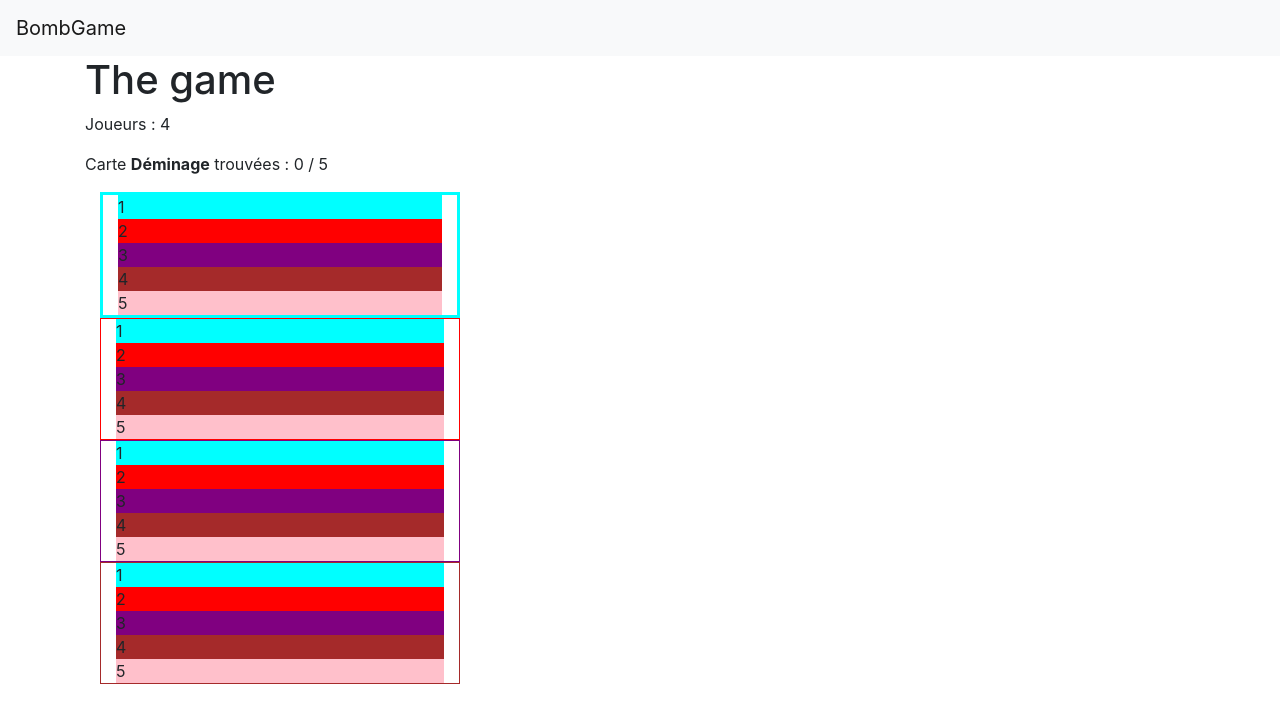
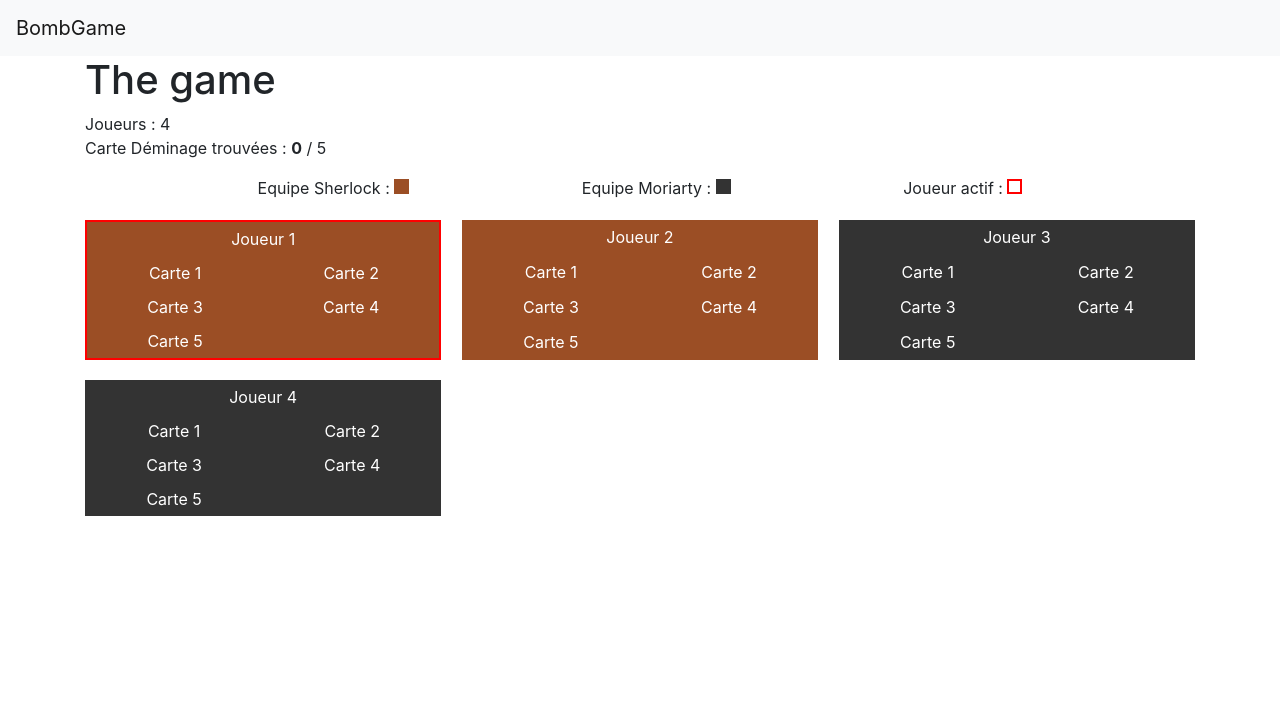
Before and after one commit to louiszgn/BombGame, an Angular app: page /game/4 in a window 1280 px wide. Shown: the top 722 px of the page. Built offline with nearby package versions, Linux system fonts and the light colour scheme.

Commit message:
MaJ style

```diff
--- a/src/app/game/game.component.css
+++ b/src/app/game/game.component.css
@@ -0,0 +1,46 @@
+.list-equipe {
+    display: flex;
+    justify-content: space-evenly;
+    margin-bottom: 20px;
+}
+
+.list-equipe div div {
+    display: inline-block;
+    width: 15px;
+    height: 15px;
+}
+
+.equipe-Sherlock {
+    background-color: #9b4e25;
+}
+.equipe-Moriarty {
+    background-color: #333;
+}
+.active-joueur {
+    border: 2px solid red;
+}
+
+#game-container {
+    display: flex;
+    flex-wrap: wrap;
+    justify-content: space-between;
+}
+
+.div-joueur {
+    display: flex;
+    flex-wrap: wrap;
+    width: calc(33% - 10px);
+    margin-bottom: 20px;
+    color: #FFF;
+}
+
+.div-joueur div {
+    width: 50%;
+    text-align: center;
+    margin: 5px 0;
+    cursor: pointer;
+}
+.div-joueur div:nth-child(1) {
+    width: 100%;
+    cursor: default;
+}
--- a/src/app/game/game.component.html
+++ b/src/app/game/game.component.html
@@ -1,5 +1,10 @@
 <h1>{{ title }}</h1>
-<p>Joueurs : {{ nbJoueurs }}</p> <p>Carte <strong>Déminage</strong> trouvées : {{ deminageTrouve }} / {{ deminageTotal }}</p>
+<p>Joueurs : {{ nbJoueurs }}<br>Carte Déminage trouvées : <strong>{{ deminageTrouve }}</strong> / {{ deminageTotal }}</p>
+<div class="list-equipe">
+    <div>Equipe Sherlock : <div class="equipe-Sherlock"></div></div>
+    <div>Equipe Moriarty : <div class="equipe-Moriarty"></div></div>
+    <div>Joueur actif : <div class="active-joueur"></div></div>
+</div>
 
-<div id="game-container" class="col-12" (click)="selectedCard($event)">
+<div id="game-container" (click)="selectedCard($event)">
 </div>
--- a/src/app/game/game.component.ts
+++ b/src/app/game/game.component.ts
@@ -79,7 +79,7 @@ export class GameComponent implements OnInit {
     this.deminageTrouve = 0;
 
     this.joueurs.forEach(element => {
-      document.getElementById("game-container").innerHTML += '<div id="'+element.JoueurNumber+'" class="div-joueur col-4 border-1"></div>';
+      document.getElementById("game-container").innerHTML += '<div id="'+element.JoueurNumber+'" class="div-joueur equipe-'+element.team+'"></div>';
 
       this.cardReload(element);
     });
@@ -111,9 +111,10 @@ export class GameComponent implements OnInit {
     let compteur: number = 0;
 
     document.getElementById(joueur.JoueurNumber).innerHTML = ''; // Supprime les cartes existantes
+    document.getElementById(joueur.JoueurNumber).innerHTML = '<div>Joueur '+(joueur.JoueurNumber + 1)+'</div>';
 
     joueur.deck.forEach(carte => {
-      document.getElementById(joueur.JoueurNumber.toString()).innerHTML += '<div id="'+joueur.JoueurNumber.toString()+'-'+compteur+'" class="div-carte">'+(compteur+1)+'</div>';
+      document.getElementById(joueur.JoueurNumber.toString()).innerHTML += '<div id="'+joueur.JoueurNumber.toString()+'-'+compteur+'" class="div-carte">Carte '+(compteur + 1)+'</div>';
       compteur++;
     });
   }
--- a/src/environments/environment.ts
+++ b/src/environments/environment.ts
@@ -3,7 +3,7 @@
 // The list of file replacements can be found in `angular.json`.
 
 export const environment = {
-  production: false
+  production: true
 };
 
 /*
--- a/src/styles.css
+++ b/src/styles.css
@@ -1,21 +1,3 @@
 /* You can add global styles to this file, and also import other style files */
 @import '~bootstrap/dist/css/bootstrap.min.css';
-
-/***** Game *****/
-.div-joueur { border: 1px solid transparent; }
-.div-joueur:nth-child(1) { border-color: cyan; }
-.div-joueur:nth-child(2) { border-color: red; }
-.div-joueur:nth-child(3) { border-color: purple; }
-.div-joueur:nth-child(4) { border-color: brown; }
-.div-joueur:nth-child(5) { border-color: pink; }
-.div-joueur:nth-child(6) { border-color: yellow; }
-
-.active-joueur { border-width: 3px; }
-
-.div-carte { width: 100%; min-height: 10px; }
-.div-carte:nth-child(1) { background-color: cyan; }
-.div-carte:nth-child(2) { background-color: red; }
-.div-carte:nth-child(3) { background-color: purple; }
-.div-carte:nth-child(4) { background-color: brown; }
-.div-carte:nth-child(5) { background-color: pink; }
-/***** Fin Game *****/
+@import './app/game/game.component.css';
```
